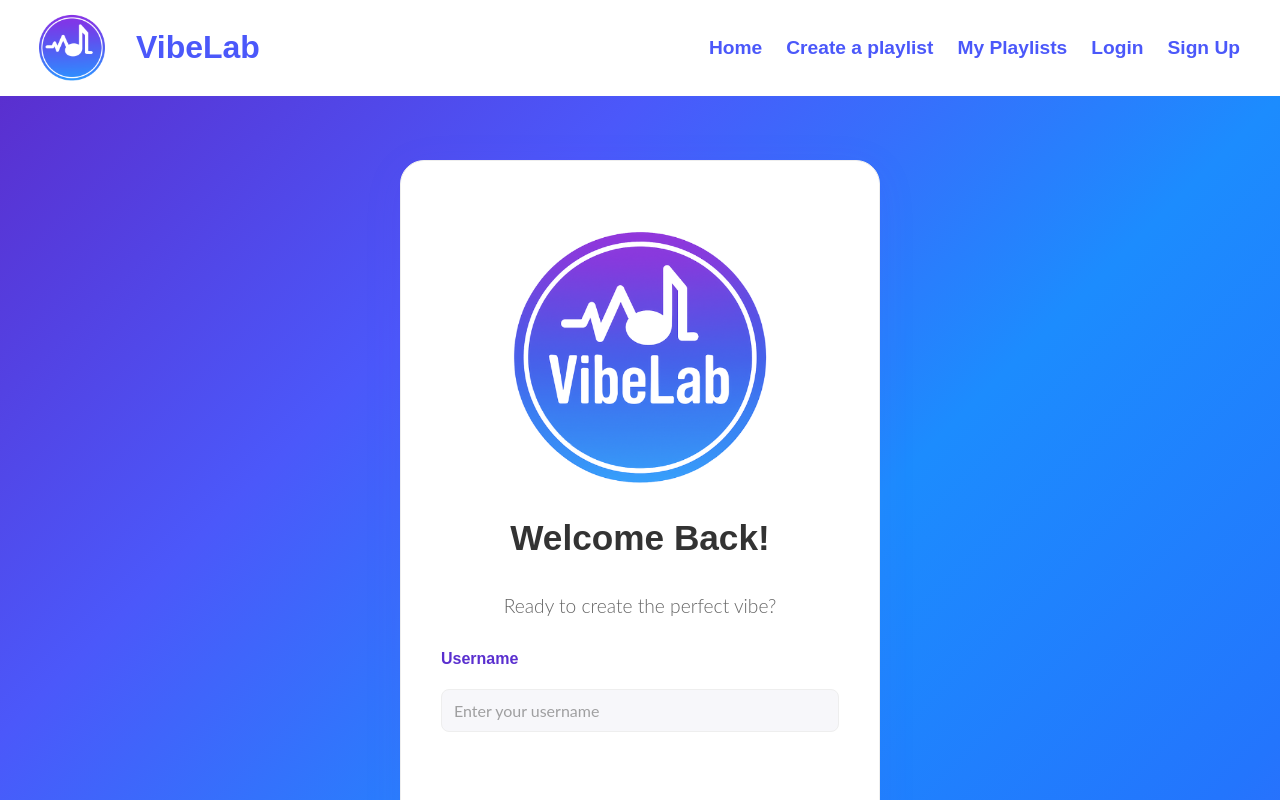
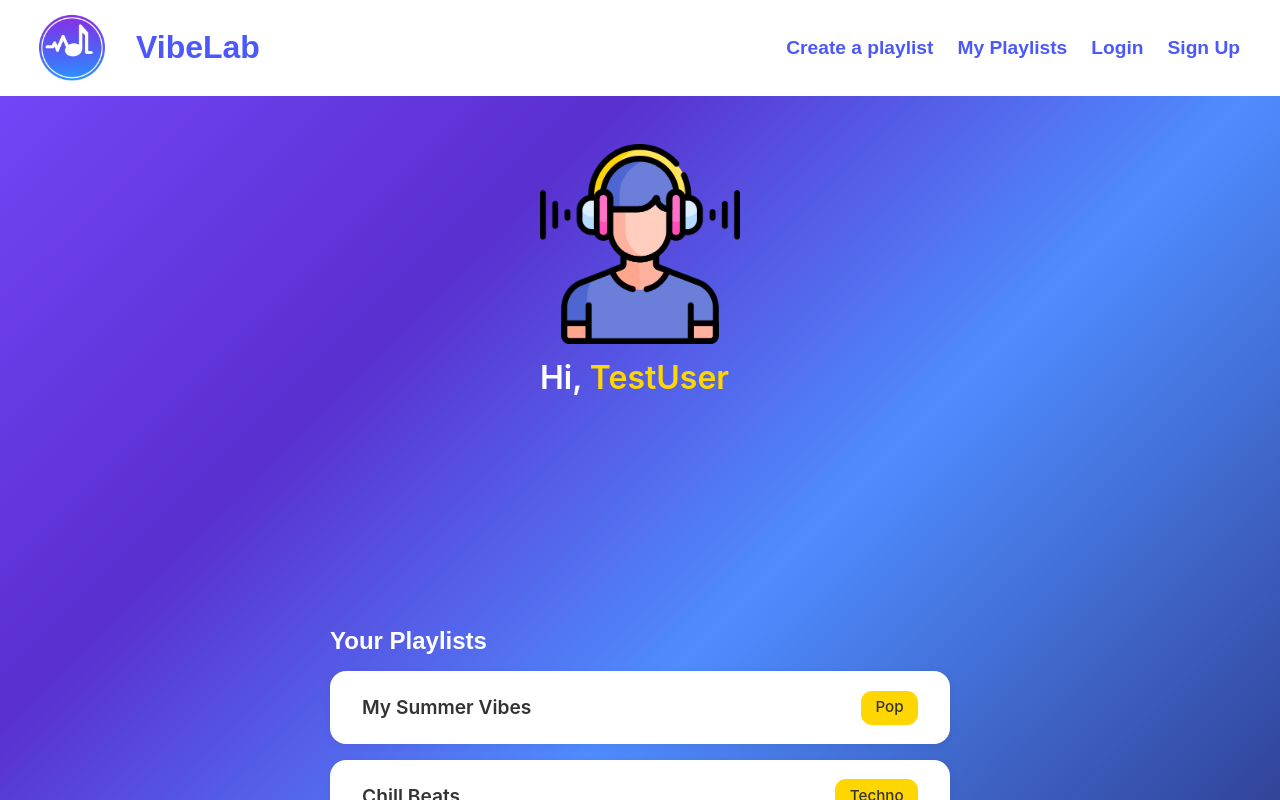
Before and after one commit to SheCodesAus/jurassic-spark_frontend, a React (Vite) app in the folder jurassic-spark_frontend/: page /user in a window 1280 px wide. Before the commit this address led to /login. Shown: the top 800 px of the page. Built offline with nearby package versions, Linux system fonts and the light colour scheme; no server answers.

Commit message:
Navbar login & dropdown menu

```diff
--- a/jurassic-spark_frontend/src/components/NavBar.jsx
+++ b/jurassic-spark_frontend/src/components/NavBar.jsx
@@ -45,7 +45,6 @@ const NavBar = () => {
 
       {/* Nav links */}
       <ul className={`navbar-links ${menuOpen ? 'open' : ''}`}>
-        <li><Link to="/">Home</Link></li>
         <li><Link to="/spotify">Create a playlist </Link></li>
         <li><Link to="/my-playlists">My Playlists</Link></li>
 
@@ -62,7 +61,7 @@ const NavBar = () => {
           {userMenuOpen && (
             <ul className="user-dropdown">
               <li>
-                <Link to="/my-playlists" onClick={() => setUserMenuOpen(false)}>
+                <Link to="/user" onClick={() => setUserMenuOpen(false)}>
                   My Playlists
                 </Link>
               </li>
--- a/jurassic-spark_frontend/src/pages/UserPage.css
+++ b/jurassic-spark_frontend/src/pages/UserPage.css
@@ -1,5 +1,7 @@
+/* Mobile-first styles */
 .userpage-container {
   min-height: 100vh;
+  width: 100vw;
   background: linear-gradient(135deg, #7245F6 0%, #5A2FCF 30%, #4f8cff 60%, #2d3a8c 100%);
   display: flex;
   flex-direction: column;
@@ -8,9 +10,11 @@
 
 .userpage-header {
   display: flex;
-  justify-content: space-between;
+  justify-content: center;
   align-items: center;
   padding: 2rem 1.5rem 1rem 1.5rem;
+  width: 100%;
+  box-sizing: border-box;
 }
 
 .userpage-greeting {
@@ -23,13 +27,10 @@
   color: #ffd600;
 }
 
-.userpage-logo {
+.userpage-photo {
   width: 56px;
   height: 56px;
-  border-radius: 50%;
-  background: #fff;
   object-fit: contain;
-  box-shadow: 0 2px 8px rgba(0,0,0,0.10);
 }
 
 .userpage-main {
@@ -38,6 +39,8 @@
   display: flex;
   flex-direction: column;
   justify-content: flex-end;
+  width: 100%;
+  box-sizing: border-box;
 }
 
 .userpage-main h2 {
@@ -85,13 +88,35 @@
   font-size: 1.3rem;
 }
 
-/* Desktop styles */
-@media (min-width: 600px) {
-  .userpage-container {
-    align-items: center;
+/* Desktop styles: wider, more padding, centered content but full background */
+@media (min-width: 900px) {
+  .userpage-header, .userpage-main {
+    max-width: 700px;
+    margin: 0 auto;
+    padding-left: 2.5rem;
+    padding-right: 2.5rem;
+    width: 100%;
+    box-sizing: border-box;
   }
-  .userpage-header, .userpage-main {
-    max-width: 420px;
-    margin: 0 auto;
+  .userpage-header {
+    padding-top: 3rem;
+    padding-bottom: 2rem;
+  }
+  .userpage-main {
+    padding-bottom: 3rem;
+  }
+  .userpage-photo {
+    width: 200px;
+    height: 200px;
+  }
+  .userpage-greeting {
+    font-size: 2rem;
+  }
+  .userpage-main h2 {
+    font-size: 1.5rem;
+  }
+  .userpage-playlist-item {
+    font-size: 1.2rem;
+    padding: 1.2rem 2rem;
   }
 }
--- a/jurassic-spark_frontend/src/pages/UserPage.jsx
+++ b/jurassic-spark_frontend/src/pages/UserPage.jsx
@@ -1,63 +1,37 @@
 import React, { useEffect, useState } from "react";
-import { useNavigate } from "react-router-dom";
-import VibeLabMobileLogo from "../assets/VibeLab_mobile.png";
+import UserPhoto from "../assets/listening.png";
 import "./UserPage.css";
-
-const API_URL = import.meta.env.VITE_JURASSIC_SPARK_BACKEND_API_URL;
 
 export default function UserPage() {
   const [user, setUser] = useState(null);
   const [playlists, setPlaylists] = useState([]);
   const [loading, setLoading] = useState(true);
-  const navigate = useNavigate();
-
-  const token = localStorage.getItem("access_token");
 
   useEffect(() => {
-    if (!token) {
-      navigate("/login");
-      return;
-    }
+    // MOCK DATA: No login or backend required
+    setUser({ username: "TestUser", profile_photo: UserPhoto });
+    setPlaylists([
+      { id: 1, name: "My Summer Vibes", vibe: "Pop" },
+      { id: 2, name: "Chill Beats", vibe: "Techno" },
+    ]);
+    setLoading(false);
+  }, []);
 
-    async function fetchData() {
-      try {
-        // Fetch user profile
-        const userRes = await fetch(`${API_URL}/api/users/profile/`, {
-          headers: { Authorization: `Bearer ${token}` },
-        });
-        if (userRes.status === 403) {
-          navigate("/login");
-          return;
-        }
-        const userData = await userRes.json();
-
-        // Fetch playlists
-        const playlistsRes = await fetch(`${API_URL}/api/playlists/`, {
-          headers: { Authorization: `Bearer ${token}` },
-        });
-        const playlistsData = await playlistsRes.json();
-
-        setUser(userData);
-        setPlaylists(Array.isArray(playlistsData) ? playlistsData : []);
-      } catch (err) {
-        setUser({ username: "Alice" });
-        setPlaylists([]);
-      } finally {
-        setLoading(false);
-      }
-    }
-    fetchData();
-  }, [token, navigate]);
-
-  if (loading) return <div>Loading...</div>;
+  if (loading) return <div className="userpage-loading">Loading...</div>;
 
   return (
     <div className="userpage-container">
       <header className="userpage-header">
-        <div className="userpage-greeting">
-          Hi, <span className="userpage-username">{user?.username}</span>
+        <div className="userpage-profile">
+          <img
+            src={user?.profile_photo || UserPhoto}
+            alt="User"
+            className="userpage-photo"
+          />
+          <div className="userpage-greeting">
+            Hi, <span className="userpage-username">{user?.username}</span>
+          </div>
         </div>
-        <img src={VibeLabMobileLogo} alt="VibeLab Logo" className="userpage-logo" />
       </header>
       <main className="userpage-main">
         <h2>Your Playlists</h2>
```
